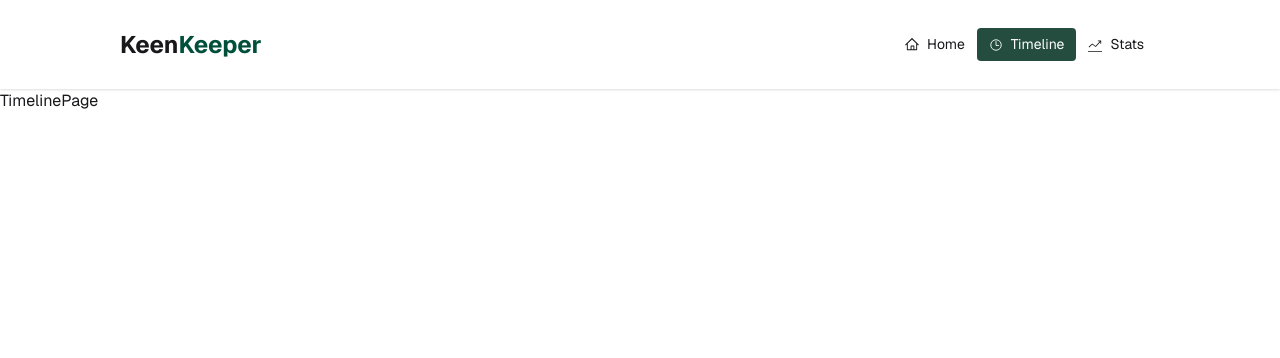
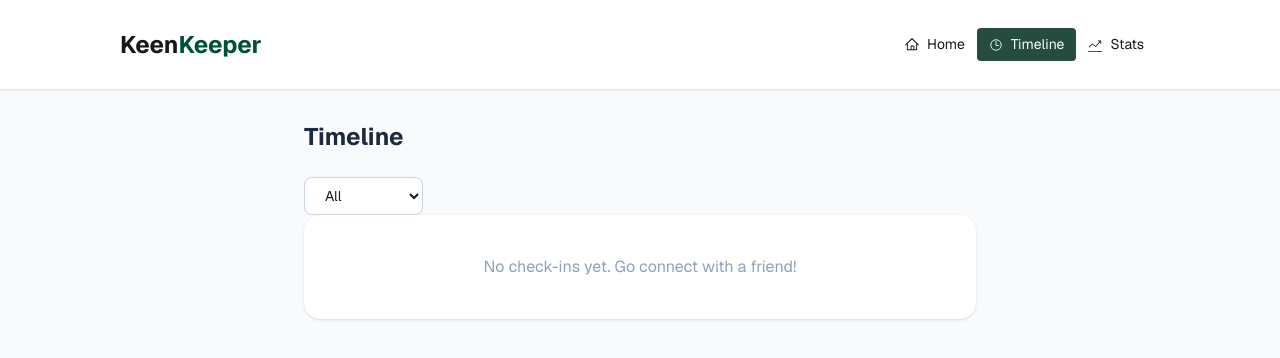
Before and after one commit to tafsin90/keen-keepers, a Next.js app: page /timeline in a window 1280 px wide. Shown: the top 358 px of the page. Built offline with nearby package versions, Linux system fonts and the light colour scheme.

Commit message:
timeline and filter

```diff
--- a/src/app/friends/[friendid]/page.jsx
+++ b/src/app/friends/[friendid]/page.jsx
@@ -45,12 +45,12 @@ const FriendDetailsPage = async ({ params }) => {
 
           {/* Actions */}
           <div className="flex flex-col gap-1">
-            <button className="rounded-2xl shadow-sm flex items-center justify-center gap-1 px-5 py-4 text-sm font-medium text-slate-700 bg-white hover:cursor-pointer" >
+            <button className="rounded-2xl shadow-sm flex items-center justify-center gap-1 px-5 py-4 text-sm font-medium text-slate-700 bg-white hover:cursor-pointer">
               <RiNotificationSnoozeLine className="text-lg" />
               <p>Snooze 1 week</p>
             </button>
 
-            <button className="rounded-2xl shadow-sm w-full flex items-center justify-center gap-2 px-5 py-4 text-sm font-medium text-slate-700 bg-white hover:cursor-pointer"   >
+            <button className="rounded-2xl shadow-sm w-full flex items-center justify-center gap-2 px-5 py-4 text-sm font-medium text-slate-700 bg-white hover:cursor-pointer">
               <FaArchive />
               <p>Archive</p>
             </button>
@@ -100,7 +100,7 @@ const FriendDetailsPage = async ({ params }) => {
           </div>
 
           {/* Quick Check-In */}
-          <CheckIn></CheckIn>
+          <CheckIn friendName={friend.name} friendId={friend.id} />
         </div>
       </div>
     </div>
--- a/src/app/timeline/page.jsx
+++ b/src/app/timeline/page.jsx
@@ -1,9 +1,88 @@
-import React from 'react'
+"use client";
+import { getTimeline } from "@/utils/timeline";
+import { FiPhoneCall } from "react-icons/fi";
+import { IoMdText } from "react-icons/io";
+import { BsCameraVideo } from "react-icons/bs";
+import { useState } from "react";
+
+const typeConfig = {
+  Call: {
+    icon: FiPhoneCall,
+    color: "bg-emerald-100 text-emerald-700",
+  },
+  Text: {
+    icon: IoMdText,
+    color: "bg-blue-100 text-blue-700",
+  },
+  "Video Call": {
+    icon: BsCameraVideo,
+    color: "bg-purple-100 text-purple-700",
+  },
+};
 
 const TimelinePage = () => {
+  const entries = getTimeline();
+
+  const [filter, setFilter] = useState("All");
+
+  const filteredEntries = filter === "All" ? entries : entries.filter((entry) => entry.type === filter);
+
   return (
-    <div>TimelinePage</div>
-  )
-}
+    <div className="min-h-screen bg-slate-50 p-8">
+      <div className="max-w-2xl mx-auto">
+        <h1 className="text-2xl font-bold text-slate-800 mb-6">Timeline</h1>
 
-export default TimelinePage
+        <select onChange={(e) => setFilter(e.target.value)} className="border border-slate-300 rounded-lg px-4 py-2 text-sm bg-white">
+          <option>All</option>
+          <option>Call</option>
+          <option>Text</option>
+          <option>Video Call</option>
+        </select>
+
+
+        {entries.length === 0 ? (
+          <div className="bg-white rounded-2xl shadow-sm p-10 text-center text-slate-400">No check-ins yet. Go connect with a friend!</div>
+        ) : (
+          <div className="flex flex-col gap-3">
+            {filteredEntries.map((entry) => {
+              const config = typeConfig[entry.type];
+              const Icon = config.icon;
+              const date = new Date(entry.date);
+
+              return (
+                <div key={entry.id} className="bg-white rounded-2xl shadow-sm p-5 flex items-center gap-4">
+                  <div className={`p-3 rounded-xl ${config.color}`}>
+                    <Icon className="text-xl" />
+                  </div>
+
+                  <div className="flex-1">
+                    <p className="font-semibold text-slate-800">{entry.friendName}</p>
+                    <p className="text-sm text-slate-500">{entry.type}</p>
+                  </div>
+
+                  <div className="text-right">
+                    <p className="text-sm font-medium text-slate-700">
+                      {date.toLocaleDateString("en-US", {
+                        month: "long",
+                        day: "numeric",
+                        year: "numeric",
+                      })}
+                    </p>
+                    <p className="text-xs text-slate-400">
+                      {date.toLocaleTimeString("en-US", {
+                        hour: "2-digit",
+                        minute: "2-digit",
+                      })}
+                    </p>
+                  </div>
+                </div>
+              );
+            })}
+          </div>
+        )}
+      </div>
+    </div>
+  );
+};
+
+export default TimelinePage;
--- a/src/ui/CheckIn.jsx
+++ b/src/ui/CheckIn.jsx
@@ -1,25 +1,30 @@
+"use client";
 
 import { FiPhoneCall } from "react-icons/fi";
 import { IoMdText } from "react-icons/io";
 import { BsCameraVideo } from "react-icons/bs";
-import { callToastSuccess, textToastSuccess, videoToastSuccess } from "@/utils/btnToast";
+import { addTimelineEntry } from "@/utils/timeline";
 
-const CheckIn = () => {
+const CheckIn = ({ friendName, friendId }) => {
+  const handleCheckIn = (type) => {
+    addTimelineEntry({ friendName, friendId, type });
+  };
+
   return (
     <div className="bg-white rounded-2xl shadow-sm p-6">
       <h2 className="text-lg font-bold text-emerald-700 mb-4">Quick Check-In</h2>
       <div className="grid grid-cols-3 gap-4">
         <button
           className="flex flex-col items-center gap-2 py-5 rounded-xl border border-slate-100 hover:bg-slate-50 transition text-slate-700 font-medium bg-base-200 hover:cursor-pointer"
-          onClick={textToastSuccess}
+          onClick={() => handleCheckIn("Call")}
         >
-          <FiPhoneCall className="text-xl" />
+          <FiPhoneCall className="text-xl " />
           <p>Call</p>
         </button>
 
         <button
-          className="flex flex-col items-center gap-2 py-5 rounded-xl border border-slate-100 hover:bg-slate-50 transition text-slate-700 font-medium bg-base-200 hover:cursor-pointer "
-          onClick={callToastSuccess}
+          className="flex flex-col items-center gap-2 py-5 rounded-xl border border-slate-100 hover:bg-slate-50 transition text-slate-700 font-medium bg-base-200 hover:cursor-pointer"
+          onClick={() => handleCheckIn("Text")}
         >
           <IoMdText className="text-xl" />
           <p>Text</p>
@@ -27,7 +32,7 @@ const CheckIn = () => {
 
         <button
           className="flex flex-col items-center gap-2 py-5 rounded-xl border border-slate-100 hover:bg-slate-50 transition text-slate-700 font-medium bg-base-200 hover:cursor-pointer"
-          onClick={videoToastSuccess}
+          onClick={() => handleCheckIn("Video Call")}
         >
           <BsCameraVideo className="text-xl" />
           <p>Video Call</p>
--- /dev/null
+++ b/src/utils/timeline.js
@@ -0,0 +1,17 @@
+export const getTimeline = () => {
+
+  const data = localStorage.getItem("timeline");
+  return data ? JSON.parse(data) : [];
+};
+
+export const addTimelineEntry = ({ friendName, friendId, type }) => {
+  const entries = getTimeline();
+  const newEntry = {
+    id: Date.now(),
+    friendName: friendName,
+    friendId: friendId,
+    type: type, // call text or videocall
+    date: new Date().toISOString(),
+  };
+  localStorage.setItem("timeline", JSON.stringify([newEntry, ...entries]));
+};
```
